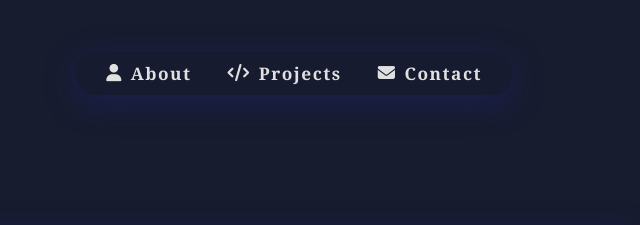
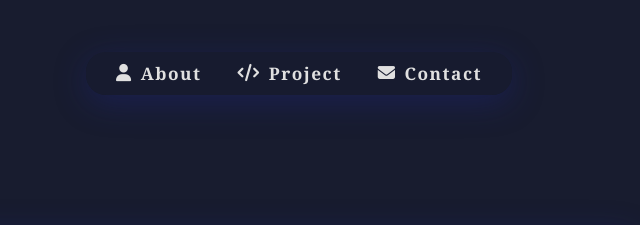
Before and after one commit to vinaysunda24/vinaysunda24, a plain HTML site: page index.html in a window 1280 px wide. Shown: the top 225 px of the page, 640-1280 px from the left. Drawn offline with Linux system fonts and the light colour scheme.

Commit message:
Update index.html
I have changed projects to project

```diff
--- a/index.html
+++ b/index.html
@@ -21,7 +21,7 @@
       <div class="logo"><i class="fas fa-rocket"></i>Vinay Sunda</div>
       <ul>
         <li><a href="about.html"><i class="fas fa-user"></i> About</a></li>
-        <li><a href="#projects"><i class="fas fa-code"></i> Projects</a></li>
+        <li><a href="#projects"><i class="fas fa-code"></i> Project</a></li>
         <li><a href="contact.html"><i class="fas fa-envelope"></i> Contact</a></li>
       </ul>
     </nav>
```
